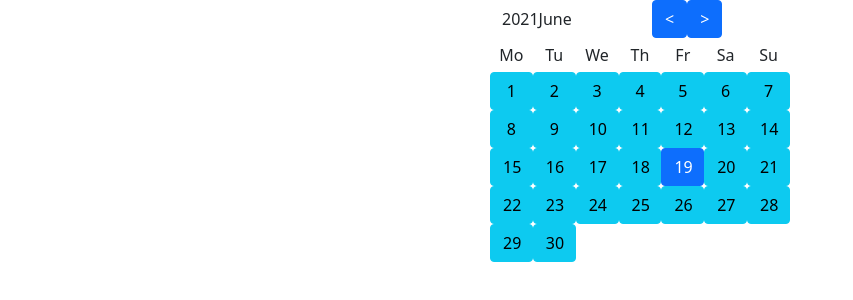
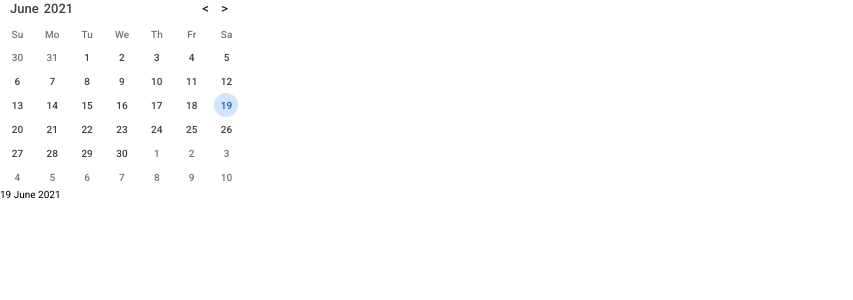
Before and after one commit to ExuCounter/calendar, a React (Create React App) app: page / in a window 1280 px wide. Shown: the top 300 px of the page, without its empty margins (0-853 px from the left). Built offline with nearby package versions, Linux system fonts and the light colour scheme.

Commit message:
feat: add bootstrap + styles + fonts + logic for previos/next month

```diff
--- a/package.json
+++ b/package.json
@@ -57,7 +57,6 @@
     "html-webpack-plugin": "^5.3.1",
     "image-webpack-loader": "7.0.1",
     "node-sass": "5.0.0",
-    "react-bootstrap": "1.6.1",
     "sass": "^1.32.8",
     "sass-loader": "^11.0.1",
     "style-loader": "^2.0.0",
--- a/public/index.html
+++ b/public/index.html
@@ -7,6 +7,9 @@
     <meta name="theme-color" content="#000000" />
     <meta name="description" content="Web site created using create-react-app" />
     <link rel="apple-touch-icon" href="public/logo192.png" />
+    <link rel="preconnect" href="https://fonts.googleapis.com" />
+    <link rel="preconnect" href="https://fonts.gstatic.com" crossorigin />
+    <link href="https://fonts.googleapis.com/css2?family=Roboto:wght@300;400;500;700&display=swap" rel="stylesheet" />
     <!--
       manifest.json provides metadata used when your web app is installed on a
       user's mobile device or desktop. See https://developers.google.com/web/fundamentals/web-app-manifest/
--- /dev/null
+++ b/src/components/Calendar/index.scss
@@ -0,0 +1,87 @@
+* {
+  font-family: "Roboto", sans-serif;
+}
+
+html {
+  font-size: 10px;
+}
+
+body {
+  font-size: 100%;
+}
+
+.calendar {
+  &-navigation {
+    display: flex;
+    justify-content: space-between;
+    align-items: center;
+    flex-wrap: wrap;
+    font-weight: 500;
+    color: #3c4043;
+    padding: 0 1rem;
+    margin-bottom: 0.7rem;
+    &__year,
+    &__month {
+      font-size: 1.3rem;
+    }
+    &__month {
+      margin-right: 0.5rem;
+    }
+    &__btn {
+      background-color: transparent;
+      border: none;
+      cursor: pointer;
+      outline: none;
+    }
+  }
+}
+
+.local-days {
+  display: flex;
+  &__name {
+    padding: 0.5rem;
+    text-align: center;
+    color: #70757a;
+    font-size: 1rem;
+    font-weight: 500;
+  }
+}
+
+.days {
+  &-container {
+    display: flex;
+    flex-wrap: wrap;
+  }
+  &-item {
+    text-align: center;
+    background-color: transparent;
+    border: none;
+    cursor: pointer;
+    border-radius: 50%;
+    width: 2.4rem;
+    height: 2.4rem;
+    font-size: 1rem;
+    font-weight: 500;
+    transition: background-color 100ms linear;
+    outline: none;
+    &__container {
+      box-sizing: border-box;
+      display: flex;
+      justify-content: center;
+    }
+    &.active {
+      background-color: #d2e3fc;
+      color: #185abc !important;
+    }
+    &.previous,
+    &.next {
+      color: #70757a;
+    }
+    &.current {
+      color: #3c4043;
+    }
+    &:hover {
+      background-color: #f1f3f4;
+    }
+  }
+}
--- a/src/components/Calendar/index.tsx
+++ b/src/components/Calendar/index.tsx
@@ -1,12 +1,8 @@
 import { getLocalDayName, getMonthName } from "components/Calendar/utils"
-import { useCalendar, CalendarState } from "components/Calendar/hook"
-import Button from "react-bootstrap/Button"
-import { ButtonVariant } from "react-bootstrap/types"
-import Row from "react-bootstrap/Row"
-import Column from "react-bootstrap/Col"
-import Container from "react-bootstrap/Container"
+import { useCalendar, CalendarState } from "components/Calendar/useCalendar"
+import "components/Calendar/index.scss"
 
-const CONTAINER_WIDTH = 300 //px
+const CONTAINER_WIDTH = 244 //px
 const COL_WIDTH = CONTAINER_WIDTH / 7 // 7 days in week
 
 const Navigation = ({
@@ -16,40 +12,34 @@ const Navigation = ({
   setPreviousMonth,
 }: Pick<CalendarState, "currentYear" | "currentMonth" | "setNextMonth" | "setPreviousMonth">) => {
   return (
-    <Row className="d-flex justify-content-between align-items-center wrap">
-      <Column>
-        {currentYear}
-        {getMonthName(currentMonth)}
-      </Column>
-      <Column>
-        <Button onClick={setPreviousMonth}>{"<"}</Button>
-        <Button onClick={setNextMonth}>{">"}</Button>
-      </Column>
-    </Row>
+    <div className="calendar-navigation">
+      <div className="flex">
+        <span className="calendar-navigation__month">{getMonthName(currentMonth)}</span>
+        <span className="calendar-navigation__year">{currentYear}</span>
+      </div>
+      <div className="flex">
+        <button className="calendar-navigation__btn" onClick={setPreviousMonth}>
+          {"<"}
+        </button>
+        <button className="calendar-navigation__btn" onClick={setNextMonth}>
+          {">"}
+        </button>
+      </div>
+    </div>
   )
 }
 
-const LocalDay = ({ day }: { day: number }) => {
-  return <div style={{ width: COL_WIDTH, padding: "5px", textAlign: "center" }}>{getLocalDayName(day, true)}</div>
-}
-
 const LocalDays = () => {
-  const localDays = [1, 2, 3, 4, 5, 6, 7] // Monday, Tuesday, Wednesday, Thursday, Friday, Saturday, Sunday
+  const localDays = [0, 1, 2, 3, 4, 5, 6] // Sunday, Monday, Tuesday, Wednesday, Thursday, Friday, Saturday
 
   return (
-    <Row className="wrap">
+    <div className="local-days">
       {localDays.map((day, idx) => (
-        <LocalDay day={day} key={idx} />
+        <div key={idx} className="local-days__name" style={{ width: COL_WIDTH }}>
+          {getLocalDayName(day, true)}
+        </div>
       ))}
-    </Row>
-  )
-}
-
-const Day = ({ day, onClick, variant }: { day: number; variant: ButtonVariant; onClick: () => void }) => {
-  return (
-    <Button style={{ width: COL_WIDTH }} variant={variant} onClick={onClick}>
-      {day}
-    </Button>
+    </div>
   )
 }
 
@@ -61,6 +51,8 @@ const Days = ({
   selectedYear,
   numberOfMonthDays,
   setSelectedDate,
+  setNextMonth,
+  setPreviousMonth,
 }: Pick<
   CalendarState,
   | "currentYear"
@@ -70,23 +62,72 @@ const Days = ({
   | "selectedYear"
   | "numberOfMonthDays"
   | "setSelectedDate"
+  | "setNextMonth"
+  | "setPreviousMonth"
 >) => {
-  const days = Array.from(Array(numberOfMonthDays)).map((_, idx) => idx + 1)
+  const previousMonthStartLocalDay = new Date(currentYear, currentMonth - 1, 1).getDay()
+  const previousMonthNumberOfDays = new Date(currentYear, currentMonth - 1, 0).getDate()
 
-  const getVariant = (day: number) =>
-    selectedYear === currentYear && selectedMonth === currentMonth && selectedDay === day ? "primary" : "info"
+  const daysInPreviousMonth = Array.from(Array(previousMonthStartLocalDay)).map(
+    (_, idx) => previousMonthNumberOfDays - previousMonthStartLocalDay + idx + 1
+  )
+  const daysInCurrentMonth = Array.from(Array(numberOfMonthDays)).map((_, idx) => idx + 1)
+  const daysInNextMonth = Array.from(
+    new Array(
+      42 - numberOfMonthDays - previousMonthStartLocalDay > 0 ? 42 - numberOfMonthDays - previousMonthStartLocalDay : 0
+    )
+  ).map((_, idx) => idx + 1)
+
+  const getClassName = (day: number, month: "previous" | "current" | "next") => {
+    switch (month) {
+      case "previous":
+        return selectedDay === day && currentMonth === selectedMonth + 1 ? "active" : ""
+      case "current":
+        return currentYear === selectedYear && currentMonth === selectedMonth && selectedDay === day ? "active" : ""
+      case "next":
+        return selectedDay === day && currentMonth === selectedMonth - 1 ? "active" : ""
+    }
+  }
 
   return (
-    <Row className="wrap">
-      {days.map((day, idx) => (
-        <Day
-          key={idx}
-          day={day}
-          variant={getVariant(day)}
-          onClick={() => setSelectedDate({ day, month: currentMonth, year: currentYear })}
-        />
+    <div className="days-container">
+      {daysInPreviousMonth.map((day, idx) => (
+        <div key={idx} className="days-item__container" style={{ minWidth: COL_WIDTH, width: COL_WIDTH }}>
+          <button
+            className={`days-item previous ${getClassName(day, "previous")}`}
+            onClick={() => {
+              setSelectedDate({ day, month: currentMonth - 1, year: currentYear })
+              setPreviousMonth()
+            }}
+          >
+            {day}
+          </button>
+        </div>
       ))}
-    </Row>
+      {daysInCurrentMonth.map((day, idx) => (
+        <div key={idx} className="days-item__container" style={{ minWidth: COL_WIDTH, width: COL_WIDTH }}>
+          <button
+            className={`days-item current ${getClassName(day, "current")}`}
+            onClick={() => setSelectedDate({ day, month: currentMonth, year: currentYear })}
+          >
+            {day}
+          </button>
+        </div>
+      ))}
+      {daysInNextMonth.map((day, idx) => (
+        <div key={idx} className="days-item__container" style={{ minWidth: COL_WIDTH, width: COL_WIDTH }}>
+          <button
+            className={`days-item next ${getClassName(day, "next")}`}
+            onClick={() => {
+              setSelectedDate({ day, month: currentMonth + 1, year: currentYear })
+              setNextMonth()
+            }}
+          >
+            {day}
+          </button>
+        </div>
+      ))}
+    </div>
   )
 }
 
@@ -104,8 +145,8 @@ export const Calendar = () => {
   } = useCalendar()
 
   return (
-    <Container>
-      <Container style={{ width: CONTAINER_WIDTH }}>
+    <div>
+      <div style={{ width: CONTAINER_WIDTH }}>
         <Navigation
           currentYear={currentYear}
           currentMonth={currentMonth}
@@ -121,8 +162,13 @@ export const Calendar = () => {
           selectedYear={selectedYear}
           setSelectedDate={setSelectedDate}
           numberOfMonthDays={numberOfMonthDays}
+          setNextMonth={setNextMonth}
+          setPreviousMonth={setPreviousMonth}
         />
-      </Container>
-    </Container>
+      </div>
+      <div>
+        {selectedDay} {getMonthName(selectedMonth)} {selectedYear}
+      </div>
+    </div>
   )
 }
--- a/src/components/Calendar/types.ts
+++ b/src/components/Calendar/types.ts
@@ -33,13 +33,13 @@ export type DayNumberType =
   | 31
 
 export enum LocalDay {
-  Monday = 1,
+  Sunday,
+  Monday,
   Tuesday,
   Wednesday,
   Thursday,
   Friday,
   Saturday,
-  Sunday,
 }
 
 export enum Month {
--- a/src/index.tsx
+++ b/src/index.tsx
@@ -3,7 +3,6 @@ import ReactDOM from "react-dom"
 import "./index.css"
 import App from "./App"
 import reportWebVitals from "./reportWebVitals"
-import "bootstrap/dist/css/bootstrap.min.css"
 
 ReactDOM.render(
   <React.StrictMode>
--- a/webpack.config.js
+++ b/webpack.config.js
@@ -28,7 +28,6 @@ module.exports = {
           { loader: "style-loader" },
           {
             loader: "css-loader",
-            options: { importLoaders: 1, modules: { localIdentName: "[name]__[local]__[hash:base64:7]" } },
           },
           { loader: "sass-loader" },
         ],
```
Also changed, not shown: src/components/Calendar/useMonth.ts (added, +21 -0 lines), src/index.css (+3 -5 lines), src/components/Calendar/useCalendar.ts (renamed from src/components/Calendar/hook.ts), 1 other file (tests, documents, lock files or other folders).
